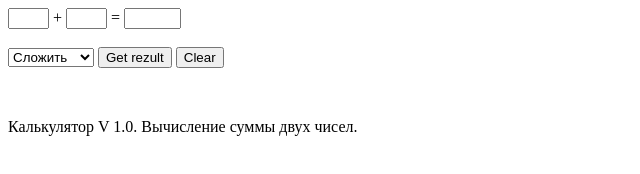
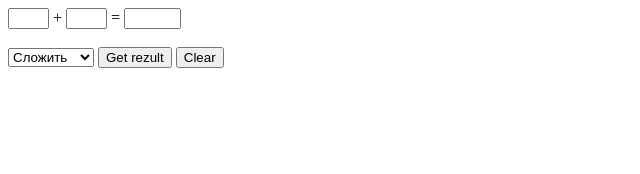
Before and after one commit to MrCallingInc/WebApp, a plain HTML site: page index.html in a window 1280 px wide. Shown: the whole page, without its empty margins (0-640 px from the left). Drawn offline with Linux system fonts and the light colour scheme.

Commit message:
Update index.html

```diff
--- a/index.html
+++ b/index.html
@@ -48,6 +48,6 @@ switch (t1) {
 <input type="button" value="Get rezult" onclick="calculate()">    <input type="reset" value="Clear">
 </form><div id="selected"></div>
 <br>
-<p>Калькулятор V 1.0. Вычисление суммы двух чисел.</p>
+
 </body>
 </html>
```
